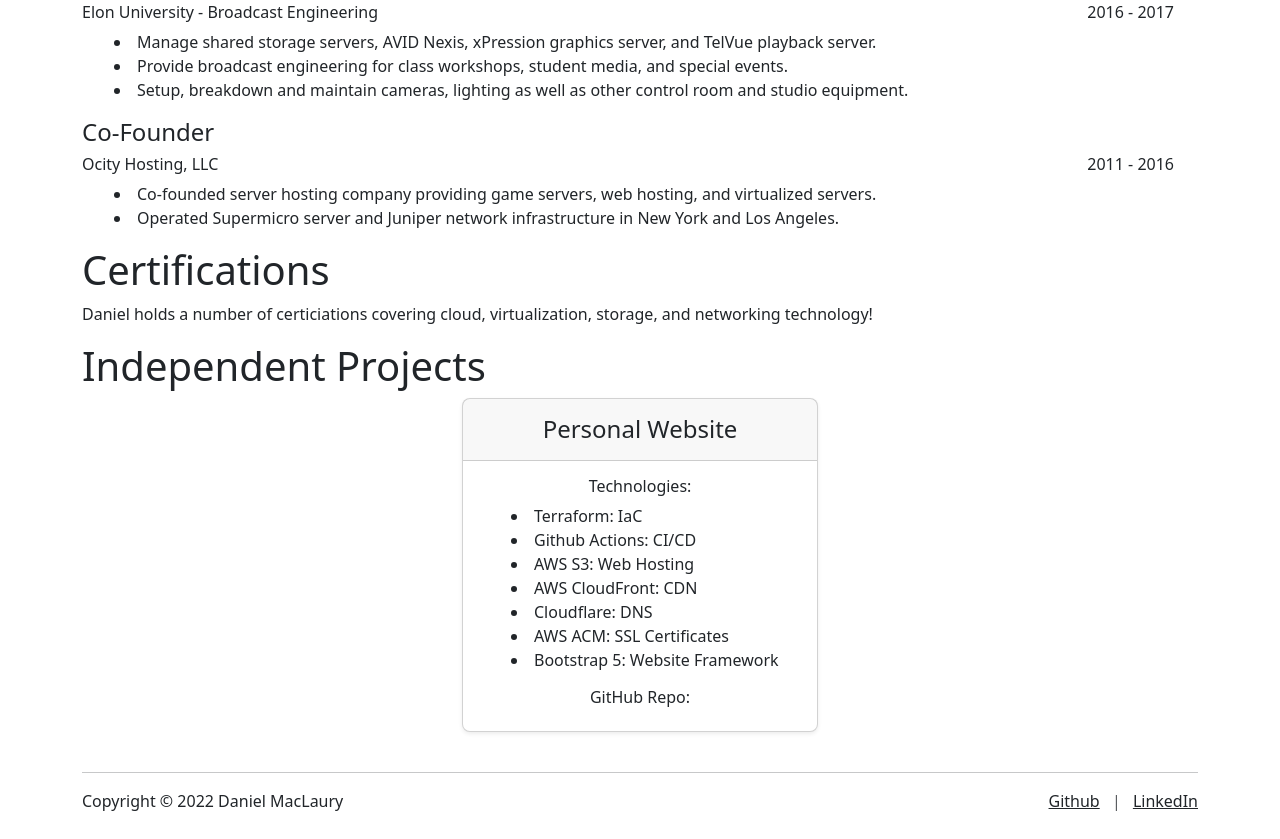
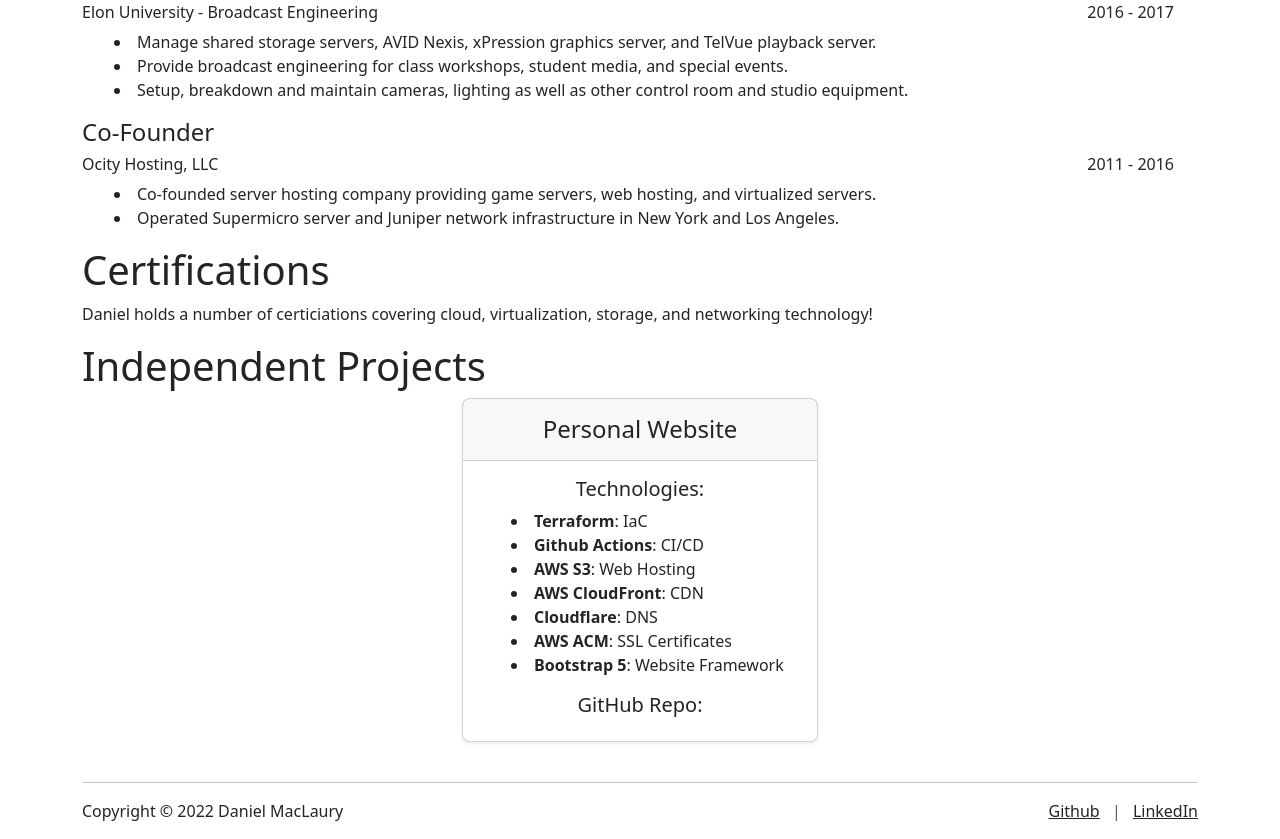
Before and after one commit to dmaclaury/tfm_s3_website, a plain HTML site: page web/index.html in a window 1280 px wide. Shown: the part 1166-2005 px from the top of the page. Drawn offline with nearby package versions, Linux system fonts and the light colour scheme; a script that the page names is missing.

Commit message:
Technologies formatting

```diff
--- a/web/index.html
+++ b/web/index.html
@@ -187,17 +187,17 @@
                             <h4 class="my-0 fw-normal text-center">Personal Website</h4>
                         </div>
                         <div class="card-body">
-                            <h6 class="text-center">Technologies:</h6>
+                            <h5 class="text-center">Technologies:</h5>
                             <ul style="list-style-position: inside; vertical-align: middle;">
-                                <li>Terraform: IaC</li>
-                                <li>Github Actions: CI/CD</li>
-                                <li>AWS S3: Web Hosting</li>
-                                <li>AWS CloudFront: CDN</li>
-                                <li>Cloudflare: DNS</li>
-                                <li>AWS ACM: SSL Certificates</li>
-                                <li>Bootstrap 5: Website Framework</li>
+                                <li><strong>Terraform</strong>: IaC</li>
+                                <li><strong>Github Actions</strong>: CI/CD</li>
+                                <li><strong>AWS S3</strong>: Web Hosting</li>
+                                <li><strong>AWS CloudFront</strong>: CDN</li>
+                                <li><strong>Cloudflare</strong>: DNS</li>
+                                <li><strong>AWS ACM</strong>: SSL Certificates</li>
+                                <li><strong>Bootstrap 5</strong>: Website Framework</li>
                             </ul>
-                            <h6 class="text-center">GitHub Repo:</h6>
+                            <h5 class="text-center">GitHub Repo:</h5>
                             <div class="github-card text-center" data-github="dmaclaury/tfm_s3_website" data-width="400" data-height="" data-theme="default"></div>
                         </div>
                     </div>
```
